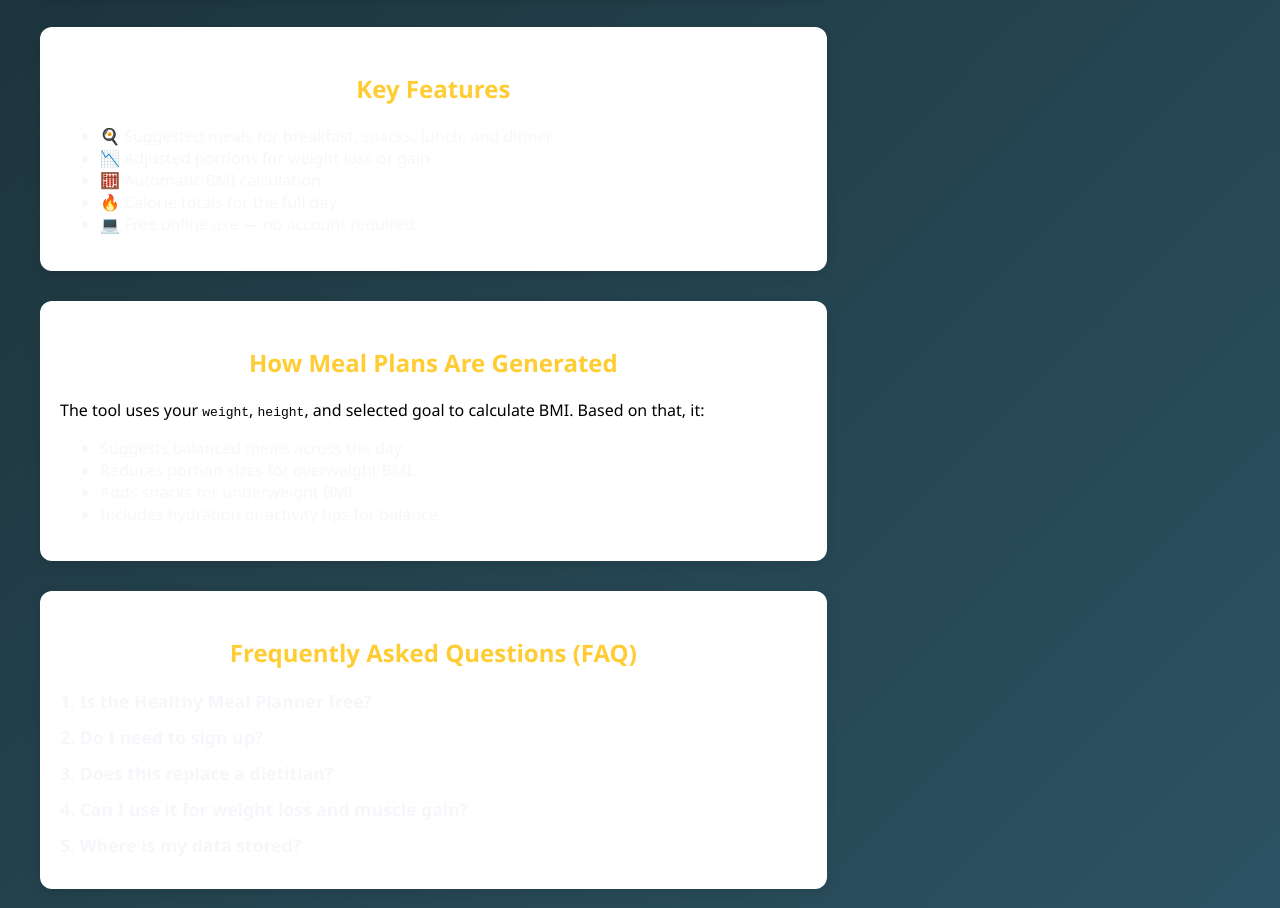
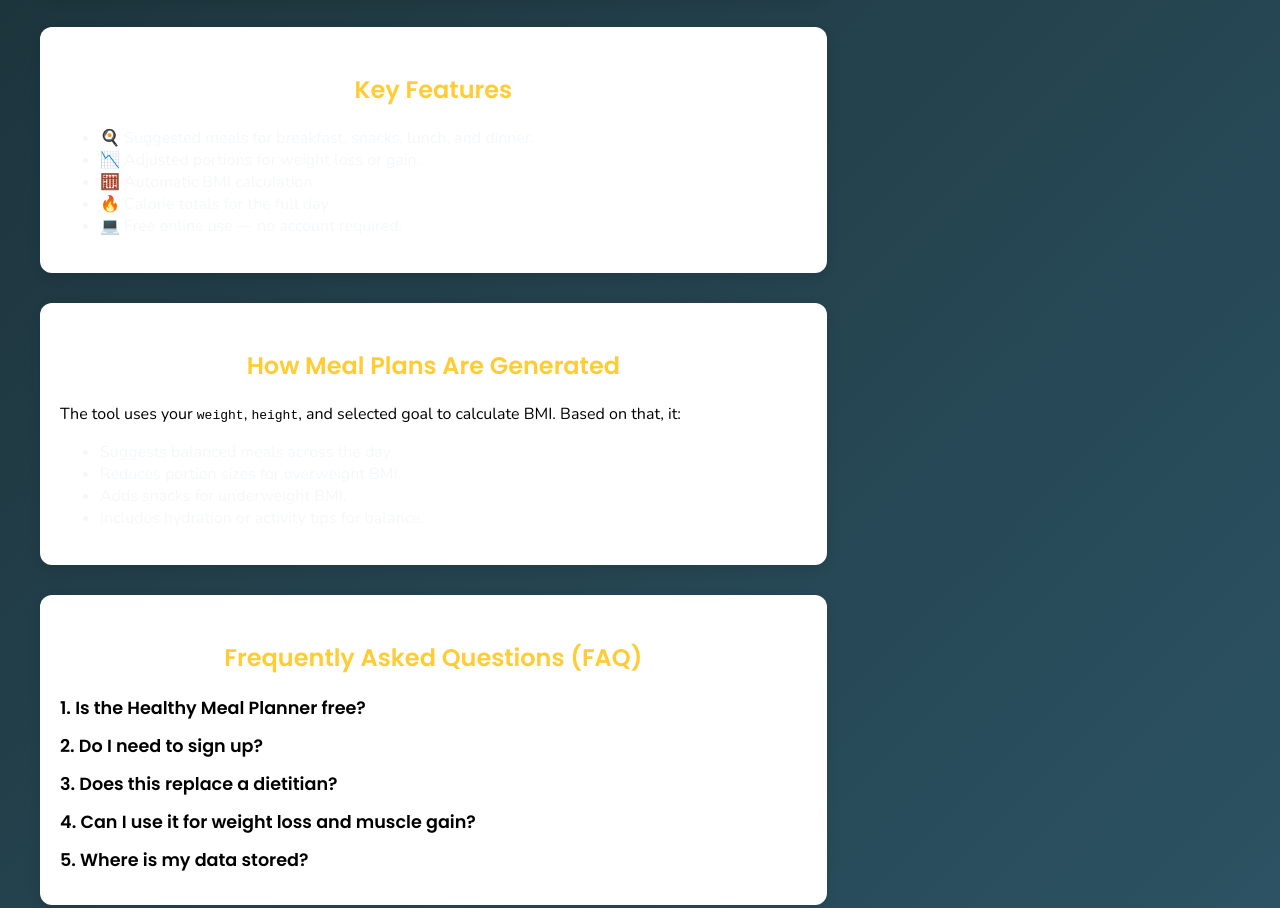
Before and after one commit to manthan-kushwaha/healthy_meal_planner, a plain HTML site: page index.html in a window 1280 px wide. Shown: the part 1453-2361 px from the top of the page. Drawn offline with nearby package versions, Linux system fonts and the light colour scheme.

Commit message:
Update index.html

```diff
--- a/index.html
+++ b/index.html
@@ -17,10 +17,11 @@
   <link rel="icon"
     href="https://media.licdn.com/dms/image/v2/D5635AQF8DEgIb-KRjA/profile-framedphoto-shrink_200_200/profile-framedphoto-shrink_200_200/0/1723006679126?e=1756126800&v=beta&t=qDBrHlcpulpkidSfroyXgJ-GBzyOHRaj1-cfvZBdTT4"
     type="image/png">
+<link href="https://fonts.googleapis.com/css2?family=Poppins:wght@400;600&family=Nunito:wght@400;700&display=swap" rel="stylesheet">
 
   <style>
     body {
-      font-family: Arial, sans-serif;
+
       background: #f4f6f8;
       margin: 0;
       padding: 20px;
@@ -31,7 +32,14 @@
       max-width: 1200px;
       margin: auto;
     }
+body {
+  font-family: 'Nunito', sans-serif;
+}
 
+h1, h2, h3 {
+  font-family: 'Poppins', sans-serif;
+  font-weight: 600;
+}
     /* TOOL SECTION */
     :root {
             --bg: linear-gradient(135deg, #0f2027, #203a43, #2c5364);
@@ -50,7 +58,7 @@
             display: flex;
             align-items: center;
             justify-content: center;
-            font-family: 'Segoe UI', Tahoma, Geneva, Verdana, sans-serif;
+
             background: var(--bg);
             color: var(--text);
             padding: 20px;
@@ -182,6 +190,7 @@ color:#000;
 
     .faq-item {
       margin-bottom: 12px;
+      color:#000 !important;
     }
 
     .faq-item h3 {
@@ -193,6 +202,7 @@ color:#000;
     .faq-item p {
       margin: 5px 0 0;
       display: none;
+      color:#000;
     }
 
     /* AUTHOR CARD */
```
